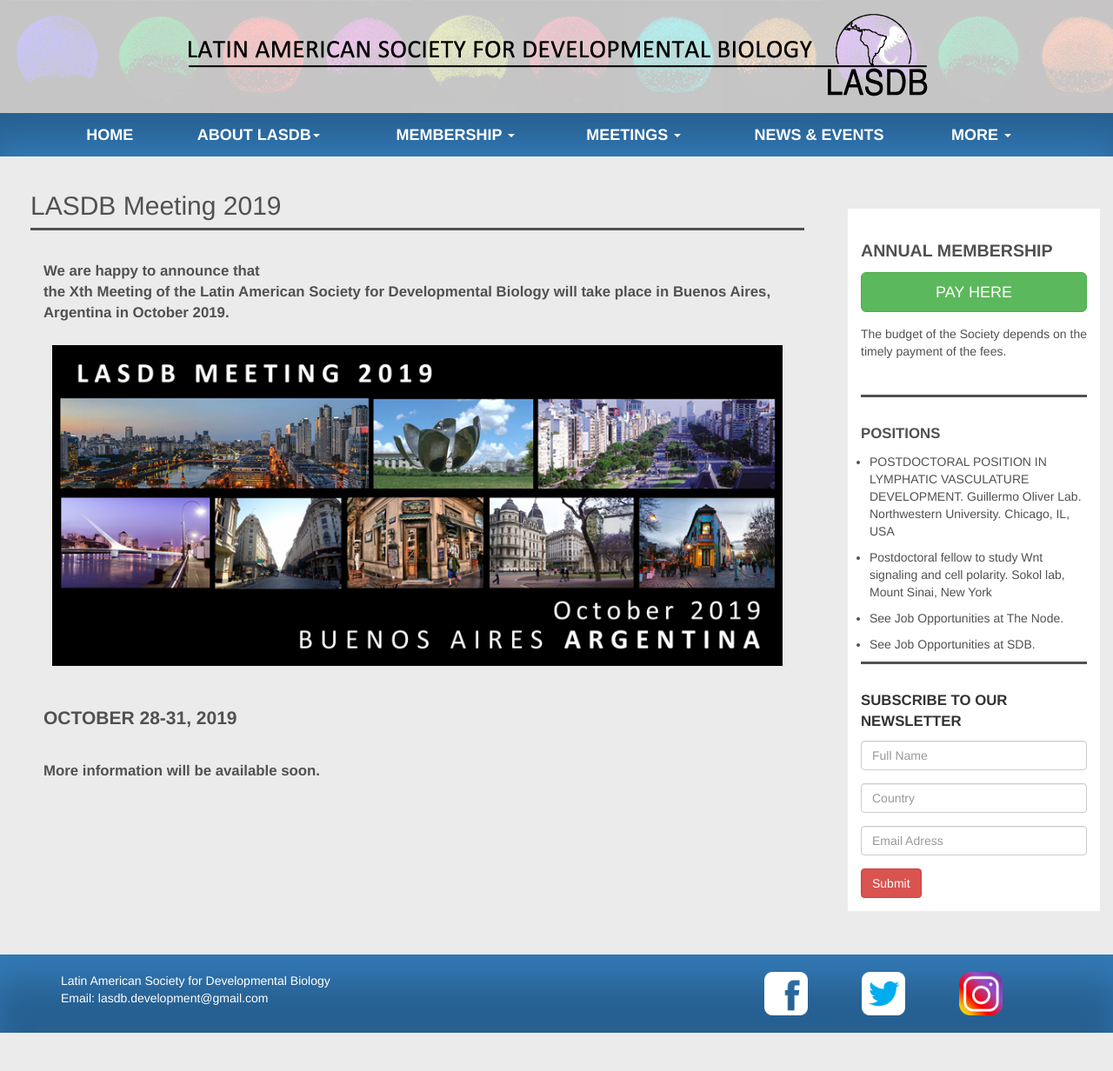
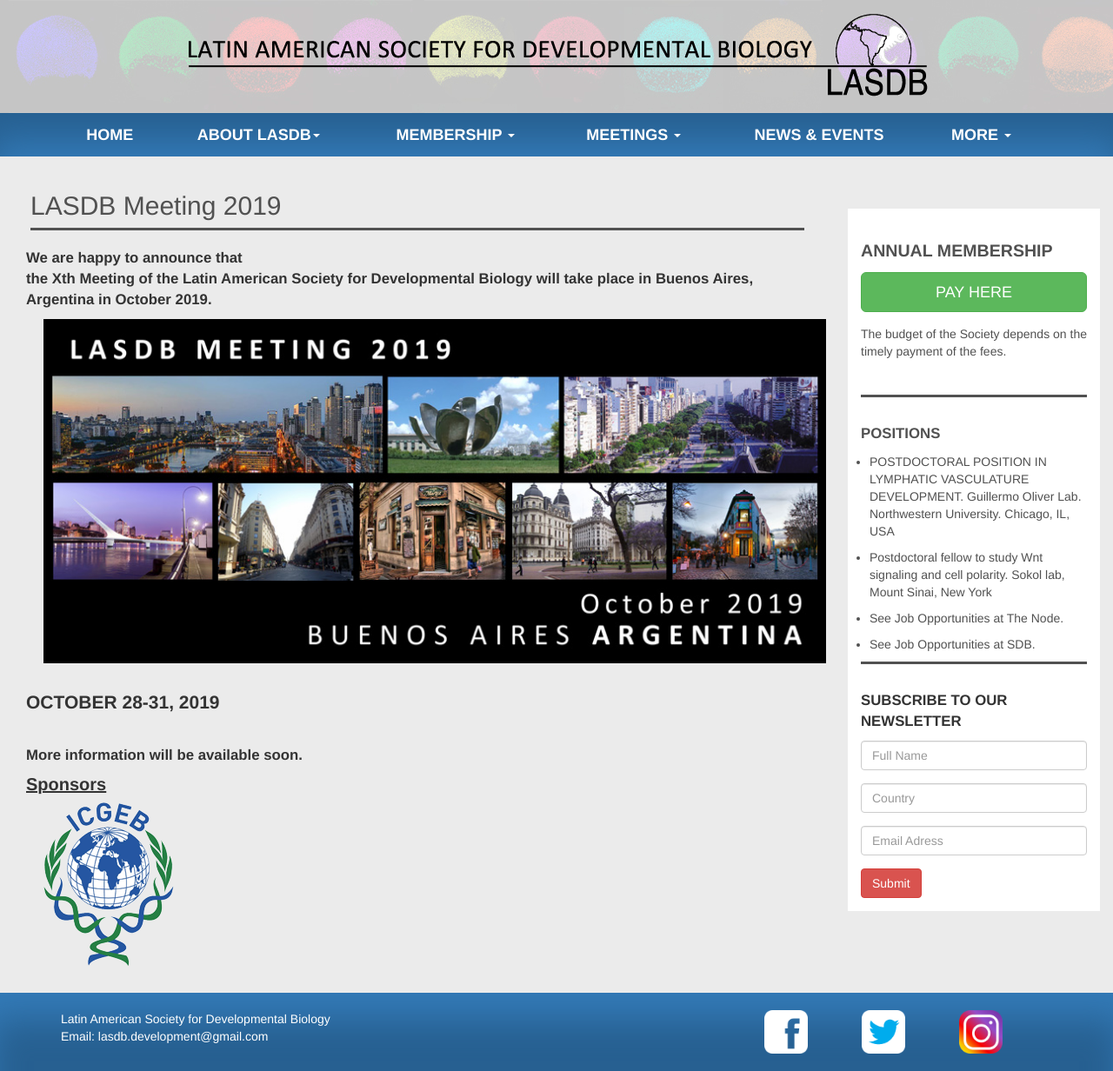
Before and after one commit to lasdb/lasdb.github.io, a Jekyll site: the page built from pages/lasdb2019.html, in a window 1280 px wide. Shown: the whole page at 87% size. Built offline with Jekyll 4.4.1, drawn with Linux system fonts in a browser that asks for light colours; nearby versions of some CDN libraries; before the commit the page ends 1188 px from its top, so only the background shows below that.

Commit message:
agrego sponsor

```diff
--- a/pages/lasdb2019.html
+++ b/pages/lasdb2019.html
@@ -6,14 +6,15 @@
 <h2 class="page-header" id="page-news-header">LASDB Meeting 2019</h2>
 
 <div class="col-xs-12">
-    <div class="panel-body">
-        <p style="font-weight:bold; font-size: 1.2em;"> We are happy to announce that  <br>the Xth Meeting of the Latin American Society for Developmental Biology will take place in Buenos Aires, Argentina in October 2019. </p>
+    <p style="font-weight:bold; font-size: 1.2em;"> We are happy to announce that  <br>the Xth Meeting of the Latin American Society for Developmental Biology will take place in Buenos Aires, Argentina in October 2019. </p>
 
-        <div class="panel-body" style="padding-left:20;">
-            <img src="{{site.baseurl}}/img/carrousel-BA2019oct.jpg" class="img-BA2019 img-responsive" style=""/>
-        </div>
-        <p style="font-weight:bold; font-size: 1.5em;">  <br> OCTOBER 28-31, 2019 </p>
-        <p style="font-weight:bold; font-size: 1.2em;">  <br> More information will be available soon. </p>
+    <img src="{{site.baseurl}}/img/carrousel-BA2019oct.jpg" class="img-BA2019 img-responsive" style="margin-left: 20px;"/>
 
-    </div>
+    <p style="font-weight:bold; font-size: 1.5em;">  <br> OCTOBER 28-31, 2019 </p>
+    <p style="font-weight:bold; font-size: 1.2em;">  <br> More information will be available soon. </p>
+
+
+    <h4 style="font-weight:bold;text-decoration: underline;font-size: 20px;"> Sponsors </h4>
+
+    <img src="/img/2019-ICGEB-sm.png" class="img-responsive" style="margin-left: 20px;display: inline-block;">
 </div>
```
